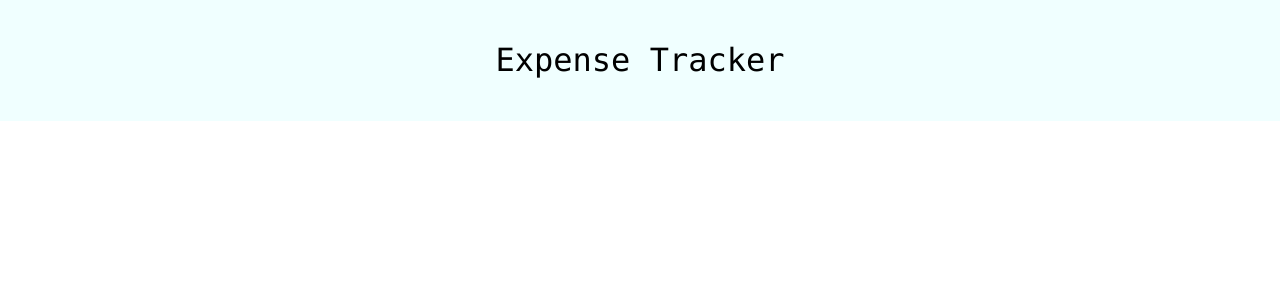
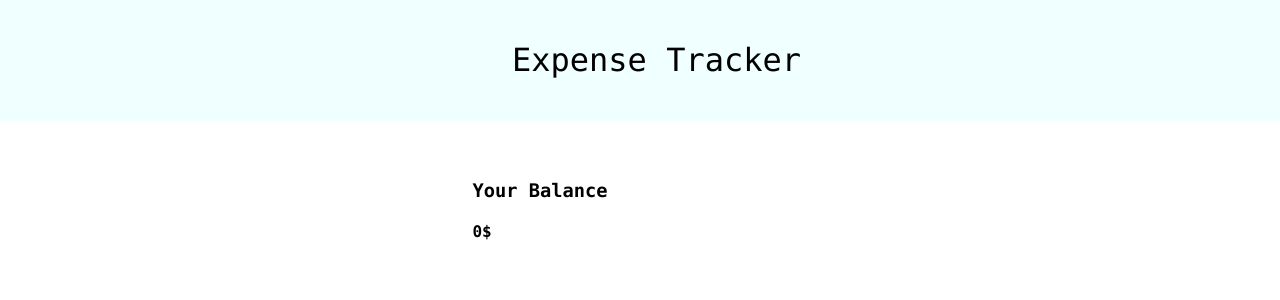
Before and after one commit to zahid2022skipq/expensetracker, a React (Create React App) app: page / in a window 1280 px wide. Shown: the top 300 px of the page. Built offline with nearby package versions, Linux system fonts and the light colour scheme.

Commit message:
added account details component

```diff
--- a/src/App.css
+++ b/src/App.css
@@ -1,14 +1,27 @@
 .App{
   display: flex;
-  justify-content: center;
+  flex-direction: column;
+  align-items: center;
+}
+
+.logo-contianer{
+  display: flex;
   background-color: azure;
+  width: 100%;
   padding: 20px;
 }
 
-
-
-.logo h1{
+.logo{
 
   font-weight: 100;
+  align-self: center;
+  justify-self: center;
+  padding-left: 40%;
 
 }
+
+.accounts-container{
+  margin-right: 200px;
+  margin-top: 40px;
+  padding: 0;
+}
--- a/src/App.js
+++ b/src/App.js
@@ -1,10 +1,14 @@
 import "./App.css";
+import AccountDetails from "./Components/Account Details/AccountDetails";
 
 function App() {
   return (
     <div className="App">
-      <div className="logo">
-        <h1>Expense Tracker</h1>
+      <div className="logo-contianer">
+        <h1 className="logo">Expense Tracker</h1>
+      </div>
+      <div className="accounts-container">
+        <AccountDetails />
       </div>
     </div>
   );
--- a/src/Components/Account Details/AccountDetails.js
+++ b/src/Components/Account Details/AccountDetails.js
@@ -3,7 +3,14 @@ import React from "react";
 import "./account.css";
 
 const AccountDetails = () => {
-  return <div>AccountDetails</div>;
+  return (
+    <div className="account-container">
+      <div>
+        <h3>Your Balance</h3>
+        <h4>0$</h4>
+      </div>
+    </div>
+  );
 };
 
 export default AccountDetails;
--- a/src/Components/Account Details/account.css
+++ b/src/Components/Account Details/account.css
@@ -0,0 +1,4 @@
+.account-container{
+    display: flex;
+    flex-direction: row;
+}
```
